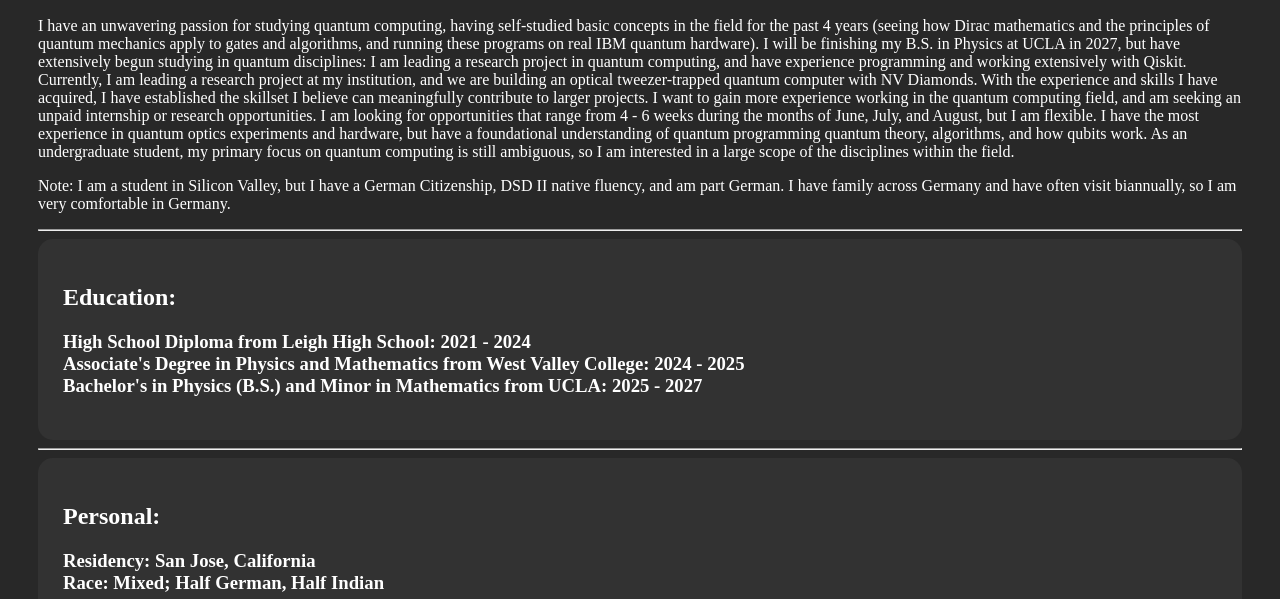
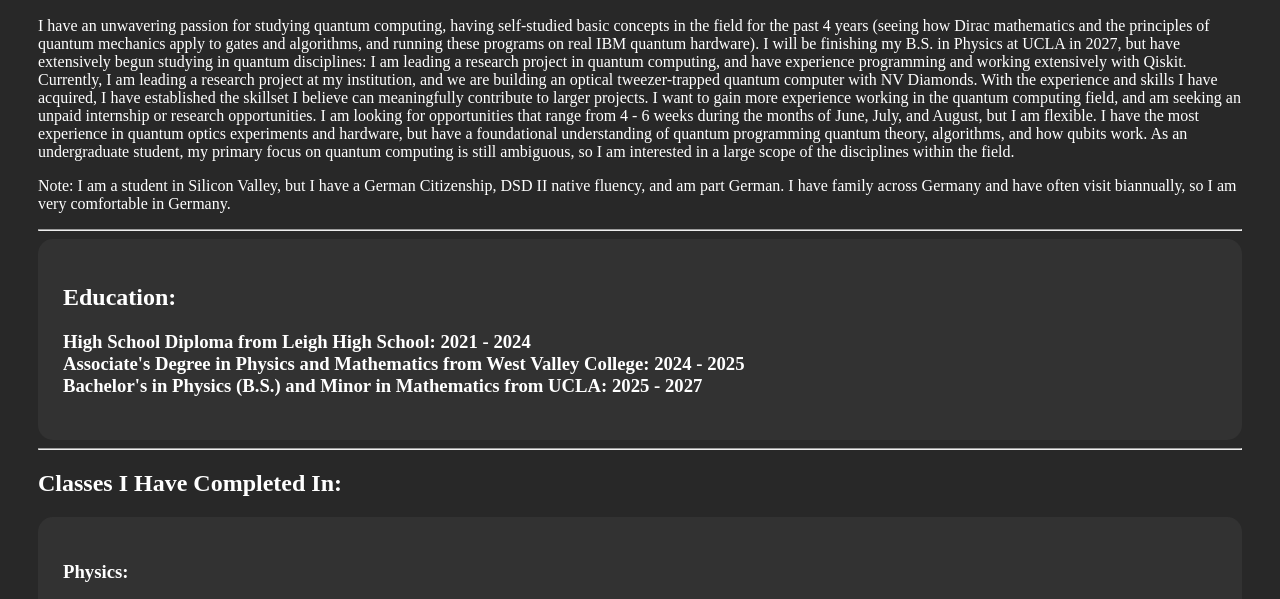
Before and after one commit to OnekaSingh/onekasingh.github.io, a plain HTML site: page index.html in a window 1280 px wide. Shown: the part 148-747 px from the top of the page. Drawn offline with Linux system fonts and the light colour scheme.

Commit message:
Update index.html

```diff
--- a/index.html
+++ b/index.html
@@ -35,11 +35,6 @@
 <div>
   <h2> Education: </h2>
   <h3> High School Diploma from Leigh High School: 2021 - 2024  <br> Associate's Degree in Physics and Mathematics from West Valley College: 2024 - 2025 <br> Bachelor's in Physics (B.S.) and Minor in Mathematics from UCLA: 2025 - 2027 </h3>
-</div>
-	<hr>
-<div>
-  <h2> Personal: </h2>
-  <h3> Residency: San Jose, California <br> Race: Mixed; Half German, Half Indian </h3>
 </div>
 	<hr>
   <h2> Classes I Have Completed In: </h2>
```
